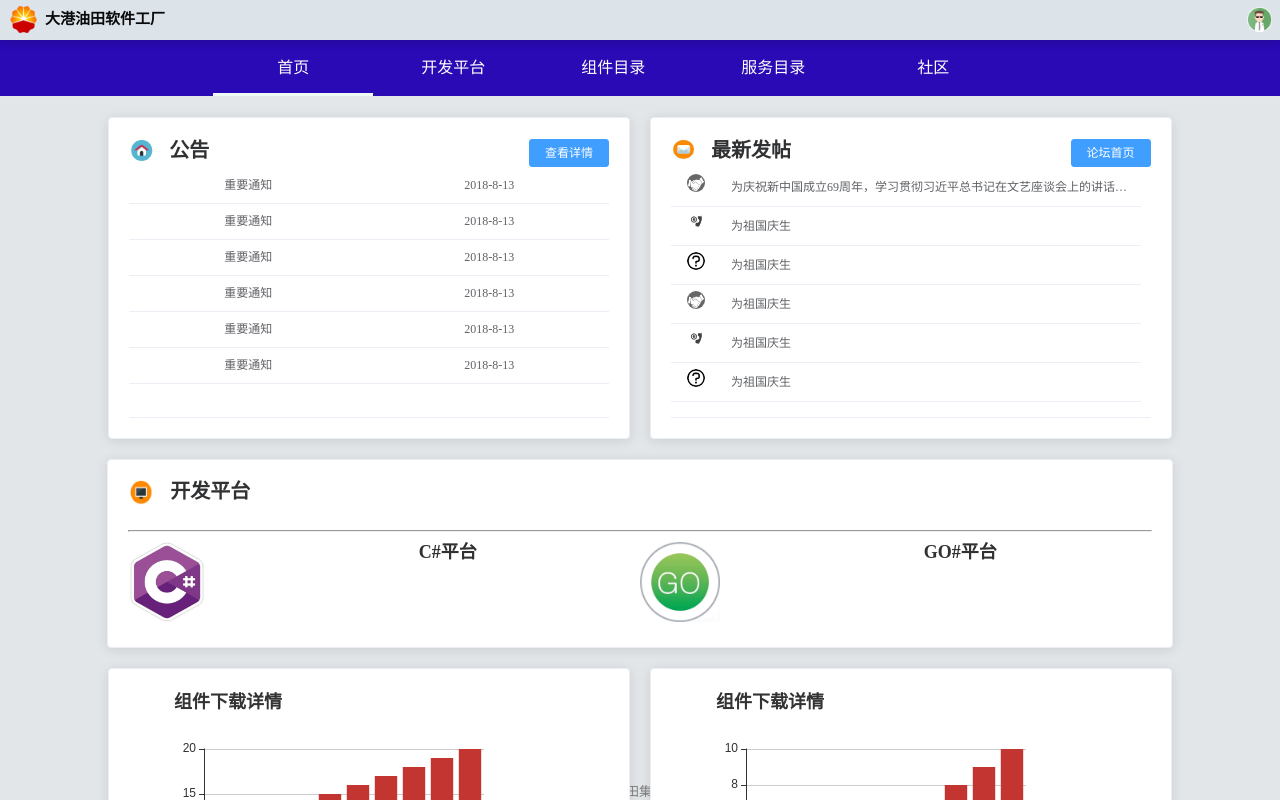
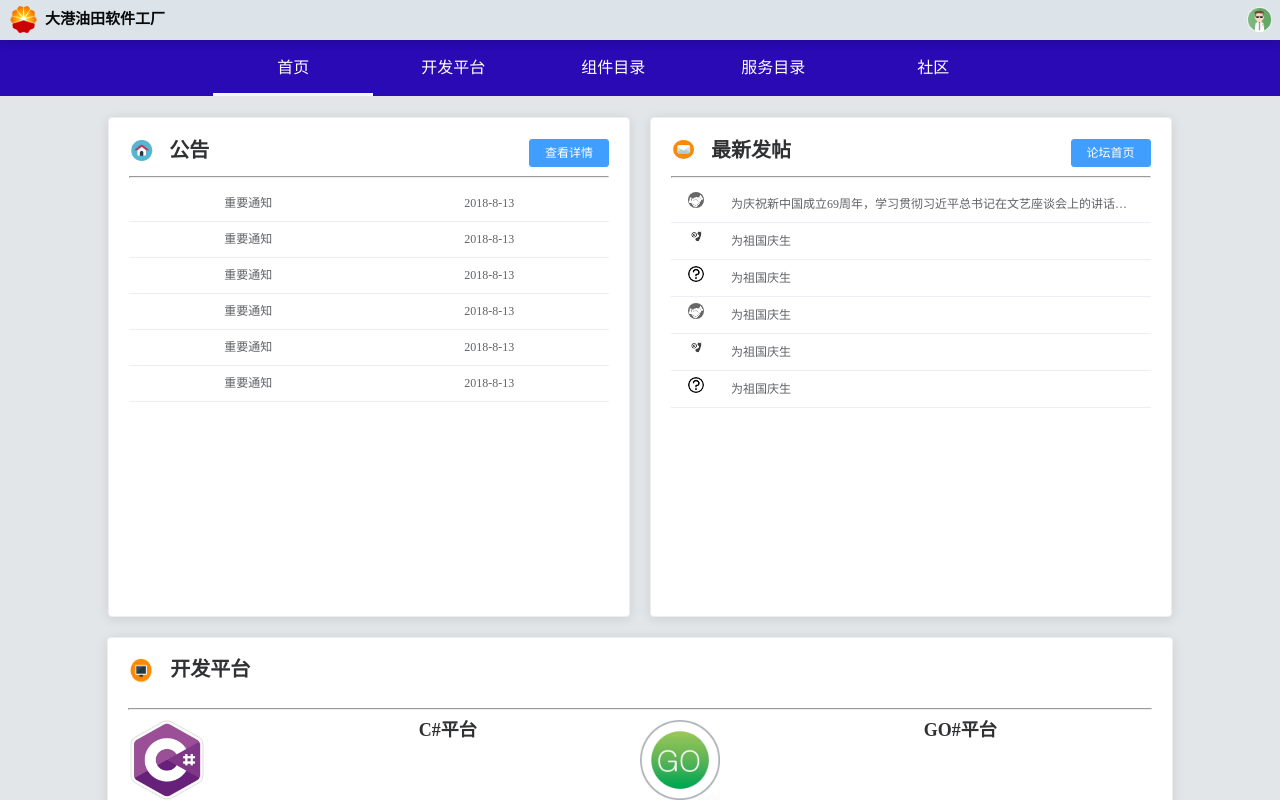
Before and after one commit to zhangfan6385/UIDP_PORTAL, a Vue app: page /#/home in a window 1280 px wide. Both pictures are taken after a click on the item "首页". Built offline with nearby package versions, Linux system fonts and the light colour scheme.

Commit message:
1.修改各个界面的样式

```diff
--- a/package.json
+++ b/package.json
@@ -14,6 +14,7 @@
   },
   "dependencies": {
     "axios": "0.17.1",
+    "echarts": "^4.1.0",
     "element-ui": "2.3.4",
     "js-cookie": "2.2.0",
     "normalize.css": "7.0.0",
--- a/src/app_src/views/community/index.vue
+++ b/src/app_src/views/community/index.vue
@@ -6,7 +6,8 @@
         <div class="LeftContainer">
           <el-card>
             <el-table :data="newslist" @row-click="getcontent">
-                    <el-table-column  label="类型" width="80px" align="center">
+              <el-table-column prop="title" label="主题" align="center" show-overflow-tooltip></el-table-column>
+              <el-table-column label="类型" width="80px" align="center">
                 <template slot-scope="scope">
                   <div class="newslogo">
                     <span v-if="scope.row.type===1">
@@ -21,7 +22,6 @@
                   </div>
                 </template>
               </el-table-column>
-                    <el-table-column prop="title" width="200px" label="主题" align="center"></el-table-column>
               <el-table-column prop="readNumber" label="阅读量" width="100px" align="center"></el-table-column>
               <el-table-column prop="offer" label="悬赏金额" width="100px" align="center"></el-table-column>
               <el-table-column prop="commentNumber" label="评论人数" width="100px" align="center"></el-table-column>
@@ -29,9 +29,7 @@
               <el-table-column prop="upTime" label="发表日期" width="100px" align="center"></el-table-column>
             </el-table>
             <div class="page">
-                      <el-pagination
-                      layout="prev, pager, next"
-                      :total="50">
+              <el-pagination layout="prev, pager, next" :total="50">
               </el-pagination>
             </div>
           </el-card>
@@ -44,7 +42,7 @@
             <div class="rank">
               <img src="../../../app_src/imgs/title.png">
               <br>
-                          <el-table :data="scoreList"  >
+              <el-table :data="scoreList">
                 <el-table-column prop="index" label="排名" align="center"></el-table-column>
                 <el-table-column prop="name" label="姓名" align="center"></el-table-column>
                 <el-table-column prop="score" label="积分" align="center"></el-table-column>
@@ -71,12 +69,15 @@ export default {
         { index: "5", name: "张5", score: 10000 },
         { index: "6", name: "张6", score: 10000 },
         { index: "7", name: "张7", score: 10000 },
+        { index: "8", name: "张7", score: 10000 },
+        { index: "9", name: "张7", score: 10000 },
+        { index: "10", name: "张7", score: 10000 }
       ],
       newslist: [
         {
-          id:1,
-          writter:'小李',
-          type:1,
+          id: 1,
+          writter: "小李",
+          type: 1,
           title: "为祖国庆生",
           upTime: "2018-8-8",
           readNumber: 200,
@@ -86,9 +87,9 @@ export default {
             "为庆祝新中国成立69周年，学习贯彻习近平总书记在文艺座谈会上的讲话精神，展现“党的十八大”以来中国文艺大发展、大繁荣，传递正能量，提振精气神，激发广大诗人作家的创作激情，推动诗歌散文创作的更好更快发展，特举办第四届“中华情”全国诗歌散文联赛。"
         },
         {
-          id:2,
-          writter:'小张',
-          type:2,
+          id: 2,
+          writter: "小张",
+          type: 2,
           title: "为祖国庆生",
           upTime: "2018-8-8",
           readNumber: 200,
@@ -98,9 +99,9 @@ export default {
             "为庆祝新中国成立69周年，学习贯彻习近平总书记在文艺座谈会上的讲话精神，展现“党的十八大”以来中国文艺大发展、大繁荣，传递正能量，提振精气神，激发广大诗人作家的创作激情，推动诗歌散文创作的更好更快发展，特举办第四届“中华情”全国诗歌散文联赛。"
         },
         {
-          id:3,
-          writter:'小王',
-          type:3,
+          id: 3,
+          writter: "小王",
+          type: 3,
           title: "为祖国庆生",
           upTime: "2018-8-8",
           readNumber: 200,
@@ -110,9 +111,9 @@ export default {
             "为庆祝新中国成立69周年，学习贯彻习近平总书记在文艺座谈会上的讲话精神，展现“党的十八大”以来中国文艺大发展、大繁荣，传递正能量，提振精气神，激发广大诗人作家的创作激情，推动诗歌散文创作的更好更快发展，特举办第四届“中华情”全国诗歌散文联赛。"
         },
         {
-          id:4,
-          writter:'小李',
-          type:1,
+          id: 4,
+          writter: "小李",
+          type: 1,
           title: "为祖国庆生",
           upTime: "2018-8-8",
           readNumber: 200,
@@ -122,9 +123,9 @@ export default {
             "为庆祝新中国成立69周年，学习贯彻习近平总书记在文艺座谈会上的讲话精神，展现“党的十八大”以来中国文艺大发展、大繁荣，传递正能量，提振精气神，激发广大诗人作家的创作激情，推动诗歌散文创作的更好更快发展，特举办第四届“中华情”全国诗歌散文联赛。"
         },
         {
-          id:5,
-          writter:'小李',
-          type:2,
+          id: 5,
+          writter: "小李",
+          type: 2,
           title: "为祖国庆生",
           upTime: "2018-8-8",
           readNumber: 200,
@@ -134,9 +135,9 @@ export default {
             "为庆祝新中国成立69周年，学习贯彻习近平总书记在文艺座谈会上的讲话精神，展现“党的十八大”以来中国文艺大发展、大繁荣，传递正能量，提振精气神，激发广大诗人作家的创作激情，推动诗歌散文创作的更好更快发展，特举办第四届“中华情”全国诗歌散文联赛。"
         },
         {
-          id:6,
-          writter:'小李',
-          type:3,
+          id: 6,
+          writter: "小李",
+          type: 3,
           title: "为祖国庆生",
           upTime: "2018-8-8",
           readNumber: 200,
@@ -145,6 +146,54 @@ export default {
           content:
             "为庆祝新中国成立69周年，学习贯彻习近平总书记在文艺座谈会上的讲话精神，展现“党的十八大”以来中国文艺大发展、大繁荣，传递正能量，提振精气神，激发广大诗人作家的创作激情，推动诗歌散文创作的更好更快发展，特举办第四届“中华情”全国诗歌散文联赛。"
         },
+        {
+          id: 6,
+          writter: "小李",
+          type: 3,
+          title: "为祖国庆生",
+          upTime: "2018-8-8",
+          readNumber: 200,
+          offer: 200,
+          commentNumber: 200,
+          content:
+            "为庆祝新中国成立69周年，学习贯彻习近平总书记在文艺座谈会上的讲话精神，展现“党的十八大”以来中国文艺大发展、大繁荣，传递正能量，提振精气神，激发广大诗人作家的创作激情，推动诗歌散文创作的更好更快发展，特举办第四届“中华情”全国诗歌散文联赛。"
+        },
+        {
+          id: 6,
+          writter: "小李",
+          type: 3,
+          title: "为祖国庆生",
+          upTime: "2018-8-8",
+          readNumber: 200,
+          offer: 200,
+          commentNumber: 200,
+          content:
+            "为庆祝新中国成立69周年，学习贯彻习近平总书记在文艺座谈会上的讲话精神，展现“党的十八大”以来中国文艺大发展、大繁荣，传递正能量，提振精气神，激发广大诗人作家的创作激情，推动诗歌散文创作的更好更快发展，特举办第四届“中华情”全国诗歌散文联赛。"
+        },
+        {
+          id: 6,
+          writter: "小李",
+          type: 3,
+          title: "为祖国庆生",
+          upTime: "2018-8-8",
+          readNumber: 200,
+          offer: 200,
+          commentNumber: 200,
+          content:
+            "为庆祝新中国成立69周年，学习贯彻习近平总书记在文艺座谈会上的讲话精神，展现“党的十八大”以来中国文艺大发展、大繁荣，传递正能量，提振精气神，激发广大诗人作家的创作激情，推动诗歌散文创作的更好更快发展，特举办第四届“中华情”全国诗歌散文联赛。"
+        },
+        {
+          id: 6,
+          writter: "小李",
+          type: 3,
+          title: "为祖国庆生",
+          upTime: "2018-8-8",
+          readNumber: 200,
+          offer: 200,
+          commentNumber: 200,
+          content:
+            "为庆祝新中国成立69周年，学习贯彻习近平总书记在文艺座谈会上的讲话精神，展现“党的十八大”以来中国文艺大发展、大繁荣，传递正能量，提振精气神，激发广大诗人作家的创作激情，推动诗歌散文创作的更好更快发展，特举办第四届“中华情”全国诗歌散文联赛。"
+        }
       ],
       currentPage1: 1
     };
@@ -157,8 +206,8 @@ export default {
       console.log(`当前页: ${val}`);
     },
     getcontent(row, event, column) {
-      let id =row.id.toString();
-      this.$router.push({path:'/community/main/newscontent/'+id})
+      let id = row.id.toString();
+      this.$router.push({ path: "/community/main/newscontent/" + id });
     }
   }
 };
@@ -192,7 +241,7 @@ export default {
         border-radius: 1em;
       }
     }
-    .page{
+    .page {
       text-align: center;
     }
     .title {
@@ -236,8 +285,8 @@ export default {
     min-height: 100px;
     min-height: 390px;
     text-align: center;
-    .rank{
-      img{
+    .rank {
+      img {
         width: 200px;
         height: 40px;
       }
--- a/src/app_src/views/community/newcard.vue
+++ b/src/app_src/views/community/newcard.vue
@@ -36,7 +36,7 @@
 
                             <el-form-item label="详细" :rules="rules.content">
                                 <div class="editor">
-                                    <quill-editor v-model="newcard.content" ref="myQuillEditor" :options="newcard.editorOption" @ready="onEditorReady($event)"></quill-editor>
+                                    <quill-editor v-model="newcard.content" ref="myQuillEditor" :options="newcard.editorOption" @ready="onEditorReady($event)" height="500px"></quill-editor>
                                 </div>
 
                                 <el-form-item>
@@ -64,11 +64,11 @@ export default {
         type: "",
         content: "",
         editorOption: {},
-        needscore:'',
-        getscore:''
+        needscore: "",
+        getscore: ""
       },
       rules: {
-        type:[{ required: true, message: "请输入标题", trigger: "blur" }],
+        type: [{ required: true, message: "请输入标题", trigger: "blur" }],
         title: [{ required: true, message: "请选择类型", trigger: "blur" }],
         content: [
           { required: true, message: "请输入详细内容", trigger: "blur" }
@@ -115,5 +115,10 @@ export default {
 
 
 <style lang="scss">
-
+.el-card{
+    min-height: 500px;
+}
+.editor{
+    min-height: 500px;
+}
 </style>
--- a/src/app_src/views/home/index.vue
+++ b/src/app_src/views/home/index.vue
@@ -1,5 +1,5 @@
 <template>
-  <div id="home">
+    <div id="home" class="home">
         <div class="row1">
             <el-row :gutter="20" type="flex">
                 <el-col :span="2"></el-col>
@@ -20,10 +20,9 @@
                                     </div>
                                 </el-col>
                             </el-row>
+                        </div>
                         <hr>
-            </div>
-
-            <el-table :data="noticeList" size="mini" :show-header="showheader" height="250px">
+                        <el-table :data="noticeList" size="mini" :show-header="showheader">
                             <el-table-column prop="title" align="center" show-overflow-tooltip></el-table-column>
                             <!-- <el-table-column  prop="writter" align="center"></el-table-column> -->
                             <el-table-column prop="time" align="center"></el-table-column>
@@ -48,9 +47,9 @@
                                     </div>
                                 </el-col>
                             </el-row>
+                        </div>
                         <hr>
-            </div>
-            <el-table :data="newslist" @row-click="getcontent" size="mini" :show-header="showheader" height="250px">
+                        <el-table :data="newslist" @row-click="getcontent" size="mini" :show-header="showheader">
                             <el-table-column label="类型" width="50px" align="center">
                                 <template slot-scope="scope">
                                     <div class="newslogo">
@@ -66,7 +65,7 @@
                                     </div>
                                 </template>
                             </el-table-column>
-              <el-table-column prop="title" width="420px" label="主题" show-overflow-tooltip></el-table-column>
+                            <el-table-column prop="title" label="主题" show-overflow-tooltip></el-table-column>
                             <!-- <el-table-column prop="readNumber" label="阅读量" width="100px" align="center"></el-table-column>
                             <el-table-column prop="offer" label="悬赏金额" width="100px" align="center"></el-table-column>
                             <el-table-column prop="commentNumber" label="评论人数" width="100px" align="center"></el-table-column>
@@ -149,10 +148,10 @@
                                 <div class="parent">
                                     <el-carousel trigger="click" height="300px">
                                         <el-carousel-item>
-                      <div id="myChart" :style="{width: '350px', height: '300px'}" class="child"></div>
+                                            <div id="myChart" class="myChart"></div>
                                         </el-carousel-item>
                                         <el-carousel-item>
-                      <div id="myChart1" :style="{width: '375px', height: '300px'}"></div>
+                                            <div id="myChart1" class="myChart"></div>
                                         </el-carousel-item>
                                     </el-carousel>
                                 </div>
@@ -166,13 +165,13 @@
                         <el-row type="flex">
                             <el-col :span="2"></el-col>
                             <el-col :span="20">
-                <div class="parent1">
+                                <div class="parent">
                                     <el-carousel trigger="click" height="300px">
                                         <el-carousel-item>
-                      <div id="myChart2" :style="{width: '350px', height: '300px'}" class="child"></div>
+                                            <div id="myChart2" class="myChart"></div>
                                         </el-carousel-item>
                                         <el-carousel-item>
-                      <div id="myChart3" :style="{width: '375px', height: '300px'}"></div>
+                                            <div id="myChart3" class="myChart"></div>
                                         </el-carousel-item>
                                     </el-carousel>
                                 </div>
@@ -357,23 +356,23 @@ export default {
       },
       option2: {
         title: {
-                    text: "组件下载详情"
+          text: "服务下载详情"
         },
         tooltip: {},
         xAxis: {
-                    data: [1, 2, 3, 4, 5]
+          data: []
         },
         yAxis: {},
         series: [
           {
             name: "销量",
             type: "bar",
-                        data: [1, 2, 3, 4, 5]
+            data: []
           }
         ]
       },
       option3: {
-                title: { text: "组件下载详情" },
+        title: { text: "服务下载详情" },
         tooltip: {},
         series: [
           {
@@ -391,22 +390,14 @@ export default {
   },
   methods: {
     drawLine() {
-            let myChart = this.$echarts.init(
-                document.getElementById("myChart")
-            );
+      let myChart = this.$echarts.init(document.getElementById("myChart"));
       myChart.setOption(this.option);
-            let myChart1 = this.$echarts.init(
-                document.getElementById("myChart1")
-            );
+      let myChart1 = this.$echarts.init(document.getElementById("myChart1"));
       myChart1.setOption(this.option1);
 
-            let myChart2 = this.$echarts.init(
-                document.getElementById("myChart2")
-            );
+      let myChart2 = this.$echarts.init(document.getElementById("myChart2"));
       myChart2.setOption(this.option2);
-            let myChart3 = this.$echarts.init(
-                document.getElementById("myChart3")
-            );
+      let myChart3 = this.$echarts.init(document.getElementById("myChart3"));
       myChart3.setOption(this.option3);
     },
     getdata() {
@@ -421,7 +412,7 @@ export default {
       this.option.xAxis.data = Xarr;
 
       this.option.series = {
-                name: "销量",
+        name: "下载量",
         type: "bar",
         data: dataarr
       };
@@ -491,6 +482,9 @@ export default {
 
 
 <style lang="scss">
+.home{
+    margin-bottom: 25px;
+}
 .row1 {
   margin-top: 20px;
   .headerbutton {
@@ -512,8 +506,8 @@ export default {
   }
   .newslogo {
     img {
-            width: 18px;
-            height: 18px;
+      width: 16px;
+      height: 16px;
       border-radius: 1em;
     }
   }
@@ -531,7 +525,7 @@ export default {
   margin-top: 20px;
   margin-bottom: 20px;
   .el-card {
-        min-height: 180px;
+    min-height: 200px;
   }
   .logocard {
     font-weight: bold;
@@ -595,6 +589,19 @@ export default {
       margin-bottom: 0px;
     }
   }
+  .parent {
+    text-align: center;
+    .myChart {
+      width: 350px;
+      height: 350px;
+      margin: auto;
+      position: absolute;
+      top: 0;
+      left: 0;
+      bottom: 0;
+      right: 0;
+    }
+  }
 }
 .el-card {
   font-family: "微软雅黑";
--- a/src/app_src/views/layout/components/Topbar/index.vue
+++ b/src/app_src/views/layout/components/Topbar/index.vue
@@ -67,6 +67,7 @@ export default {
   position: fixed;
   left: 40%;
   bottom: 0px;
+  padding-top: 20px;
   margin: 0 auto;
   //margin-bottom: 5px;
   color: gray;
```
Lines whose indentation alone changed are shown as unchanged.
